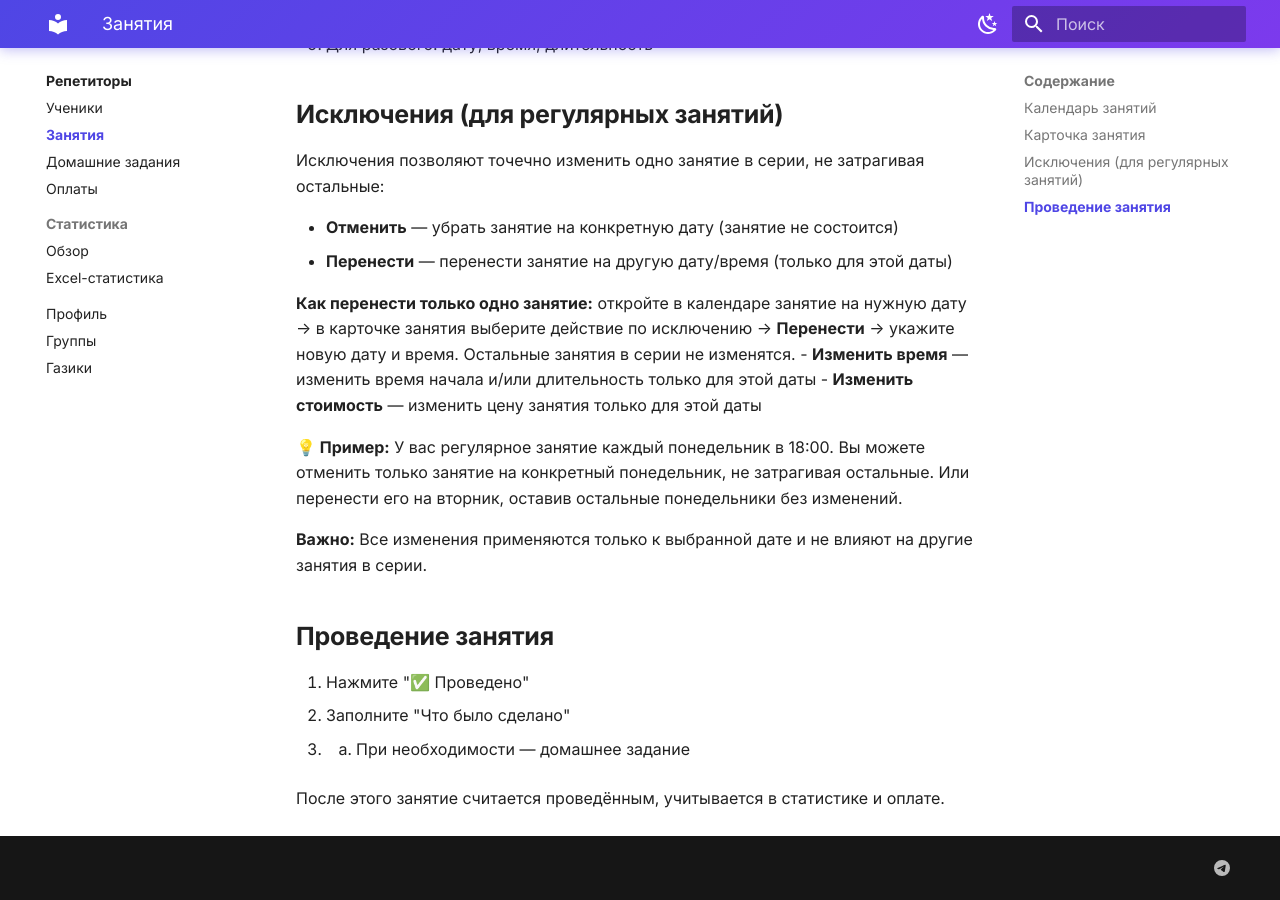
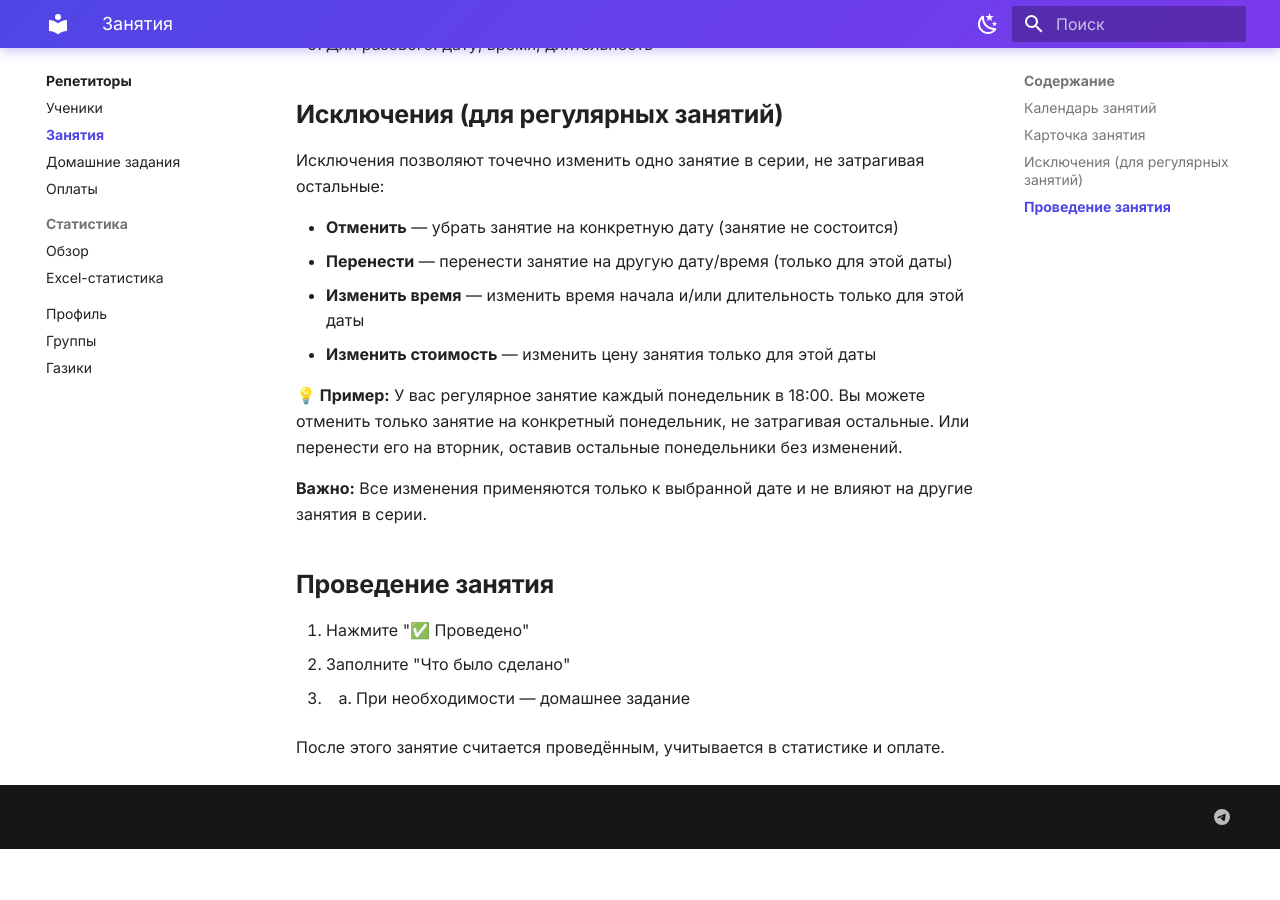
Before and after one commit to Skand21/kiton-guides, an MkDocs documentation site: the page built from docs/Tutor/Занятия.md, in a window 1280 px wide and 900 px high, scrolled down 3622 px. Built offline with MkDocs 1.6.1 and Material for MkDocs 9.7.7, drawn with Linux system fonts in a browser that asks for light colours; after the commit the page ends 4471 px from its top, so only the background shows below that.

Commit message:
[Тутор-занятия]: повторяющийся текст про то, как изменить одно регулярное занятие

```diff
--- a/docs/Tutor/Занятия.md
+++ b/docs/Tutor/Занятия.md
@@ -50,8 +50,6 @@
 
 - **Отменить** — убрать занятие на конкретную дату (занятие не состоится)
 - **Перенести** — перенести занятие на другую дату/время (только для этой даты)
-
-**Как перенести только одно занятие:** откройте в календаре занятие на нужную дату → в карточке занятия выберите действие по исключению → **Перенести** → укажите новую дату и время. Остальные занятия в серии не изменятся.
 - **Изменить время** — изменить время начала и/или длительность только для этой даты
 - **Изменить стоимость** — изменить цену занятия только для этой даты
 
```
